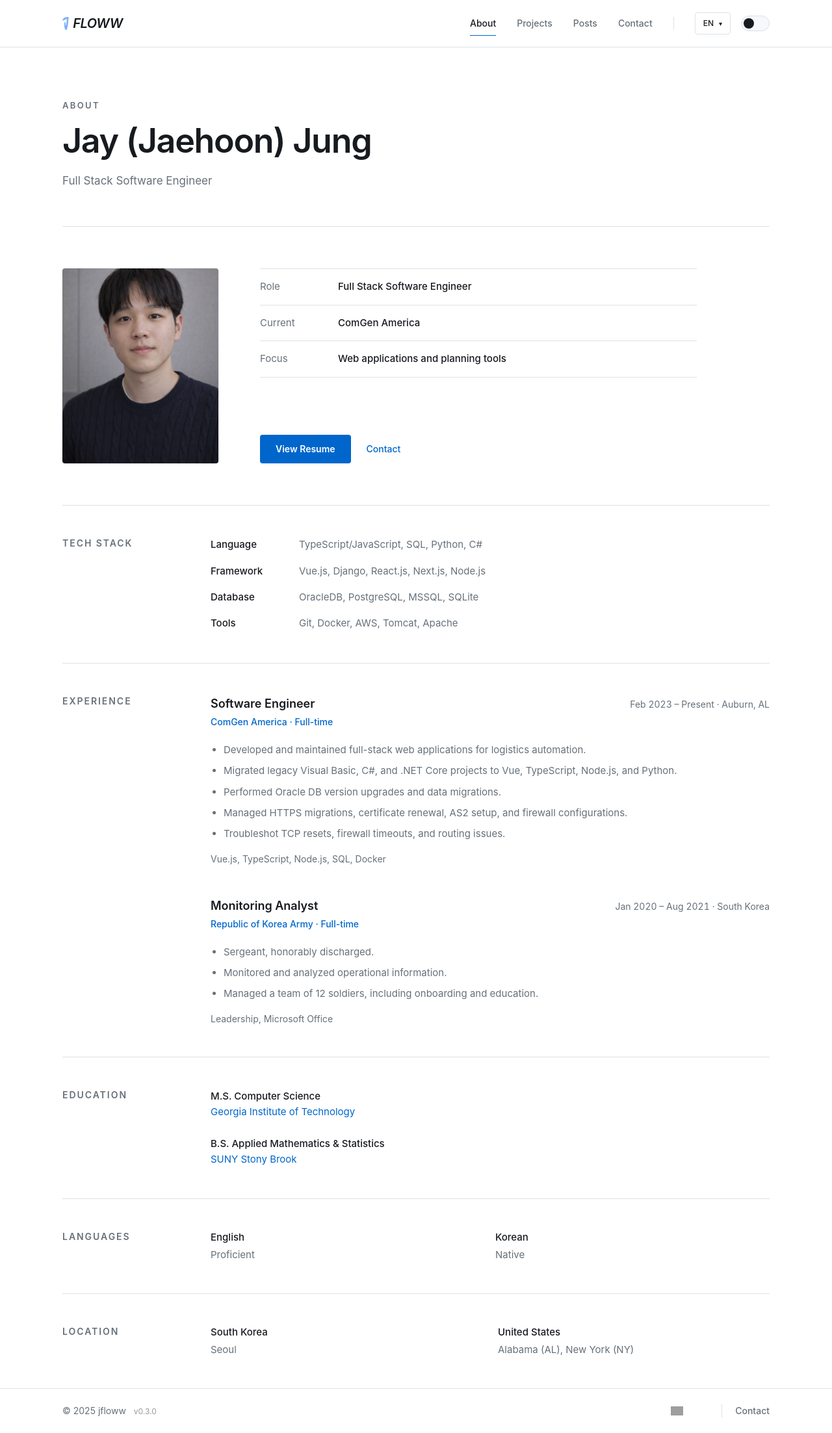
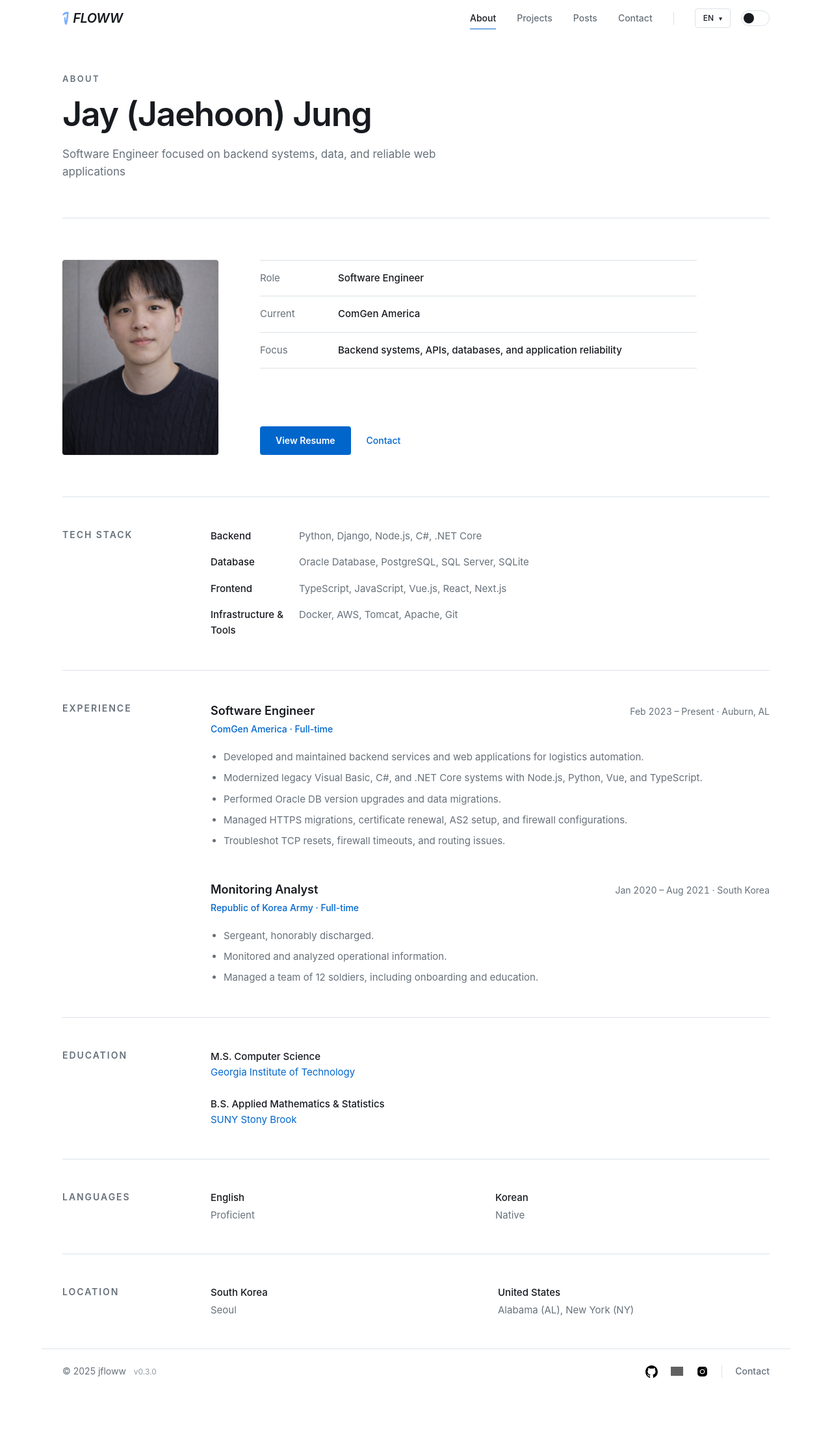
Before and after one commit to jfloww/jfloww-portfolio, a Next.js app: page /about in a window 1280 px wide. Shown: the whole page at 65% size. After the commit the page ends 2144 px from the top, so only its background shows below. Built offline with nearby package versions, Linux system fonts and the light colour scheme; grey boxes are pictures that could not be loaded.

Commit message:
feat: refine portfolio layout and backend profile

```diff
--- a/app/[locale]/posts/[id]/page.tsx
+++ b/app/[locale]/posts/[id]/page.tsx
@@ -25,7 +25,7 @@ export default async function LocalizedPostDetailPage({ params }: PostPageProps)
   return (
     <div className="w-full px-3 py-3 md:py-3">
       <section className="mx-auto w-full max-w-5xl">
-        <div className="pb-8 border-b border-gray-200/80 dark:border-white/10">
+        <div className="border-b border-[var(--divider)] pb-8">
           <p className="text-sm tracking-wide text-gray-500 dark:text-white/60 mb-3">Post</p>
           <h1 className="text-3xl md:text-4xl font-semibold text-gray-900 dark:text-white leading-tight">{entry.meta.title}</h1>
           <p className="mt-3 text-sm text-gray-600 dark:text-white/70">{dateFormat(entry.meta.date)}</p>
--- a/app/components/layout/PageHeader.tsx
+++ b/app/components/layout/PageHeader.tsx
@@ -5,16 +5,23 @@ interface PageHeaderProps {
   title: string;
   description?: string;
   aside?: ReactNode;
+  compact?: boolean;
 }
 
-export default function PageHeader({ eyebrow, title, description, aside }: PageHeaderProps) {
+export default function PageHeader({ eyebrow, title, description, aside, compact = false }: PageHeaderProps) {
   return (
-    <header className="border-b border-[var(--divider)] pb-10 pt-14 md:pb-14 md:pt-20">
-      <div className="flex flex-col gap-8 md:flex-row md:items-end md:justify-between">
+    <header className={`border-b border-[var(--divider)] ${compact ? 'py-7 md:py-9' : 'py-10 md:py-14'}`}>
+      <div className={`flex flex-col md:flex-row md:items-end md:justify-between ${compact ? 'gap-5' : 'gap-8'}`}>
         <div className="max-w-3xl">
-          <p className="mb-4 text-[13px] font-semibold uppercase tracking-[0.18em] text-[var(--muted)]">{eyebrow}</p>
-          <h1 className="text-4xl font-semibold leading-[1.08] tracking-tight text-[var(--foreground)] md:text-[52px]">{title}</h1>
-          {description && <p className="mt-5 max-w-2xl text-base leading-relaxed text-[var(--muted)] md:text-[17px]">{description}</p>}
+          <p className={`${compact ? 'mb-3' : 'mb-4'} text-[13px] font-semibold uppercase tracking-[0.18em] text-[var(--muted)]`}>{eyebrow}</p>
+          <h1
+            className={`text-4xl font-semibold leading-[1.08] tracking-tight text-[var(--foreground)] ${compact ? 'md:text-[44px]' : 'md:text-[52px]'}`}
+          >
+            {title}
+          </h1>
+          {description && (
+            <p className={`${compact ? 'mt-3' : 'mt-5'} max-w-2xl text-base leading-relaxed text-[var(--muted)] md:text-[17px]`}>{description}</p>
+          )}
         </div>
         {aside && <div className="shrink-0 text-sm text-[var(--muted)]">{aside}</div>}
       </div>
--- a/app/components/pages/AboutPage.tsx
+++ b/app/components/pages/AboutPage.tsx
@@ -9,7 +9,11 @@ export default function AboutPage() {
   return (
     <div className="w-full bg-[var(--background)]">
       <PageShell>
-        <PageHeader eyebrow="About" title="Jay (Jaehoon) Jung" description="Full Stack Software Engineer" />
+        <PageHeader
+          eyebrow="About"
+          title="Jay (Jaehoon) Jung"
+          description="Software Engineer focused on backend systems, data, and reliable web applications"
+        />
 
         <section className="grid gap-10 border-b border-[var(--divider)] py-12 md:grid-cols-[240px_1fr] md:gap-16 md:py-16">
           <Image
@@ -25,7 +29,7 @@ export default function AboutPage() {
             <dl className="divide-y divide-[var(--divider)] border-y border-[var(--divider)] text-[15px]">
               <div className="grid grid-cols-[100px_1fr] gap-5 py-4">
                 <dt className="text-[var(--muted)]">Role</dt>
-                <dd className="font-medium">Full Stack Software Engineer</dd>
+                <dd className="font-medium">Software Engineer</dd>
               </div>
               <div className="grid grid-cols-[100px_1fr] gap-5 py-4">
                 <dt className="text-[var(--muted)]">Current</dt>
@@ -33,7 +37,7 @@ export default function AboutPage() {
               </div>
               <div className="grid grid-cols-[100px_1fr] gap-5 py-4">
                 <dt className="text-[var(--muted)]">Focus</dt>
-                <dd className="font-medium">Web applications and planning tools</dd>
+                <dd className="font-medium">Backend systems, APIs, databases, and application reliability</dd>
               </div>
             </dl>
 
@@ -58,20 +62,20 @@ export default function AboutPage() {
             <h2 className={sectionTitleClass}>Tech Stack</h2>
             <dl className="space-y-4 text-[15px] leading-relaxed text-[var(--muted)]">
               <div className="grid gap-1 sm:grid-cols-[120px_1fr] sm:gap-4">
-                <dt className="font-medium text-[var(--foreground)]">Language</dt>
-                <dd>TypeScript/JavaScript, SQL, Python, C#</dd>
-              </div>
-              <div className="grid gap-1 sm:grid-cols-[120px_1fr] sm:gap-4">
-                <dt className="font-medium text-[var(--foreground)]">Framework</dt>
-                <dd>Vue.js, Django, React.js, Next.js, Node.js</dd>
+                <dt className="font-medium text-[var(--foreground)]">Backend</dt>
+                <dd>Python, Django, Node.js, C#, .NET Core</dd>
               </div>
               <div className="grid gap-1 sm:grid-cols-[120px_1fr] sm:gap-4">
                 <dt className="font-medium text-[var(--foreground)]">Database</dt>
-                <dd>OracleDB, PostgreSQL, MSSQL, SQLite</dd>
+                <dd>Oracle Database, PostgreSQL, SQL Server, SQLite</dd>
               </div>
               <div className="grid gap-1 sm:grid-cols-[120px_1fr] sm:gap-4">
-                <dt className="font-medium text-[var(--foreground)]">Tools</dt>
-                <dd>Git, Docker, AWS, Tomcat, Apache</dd>
+                <dt className="font-medium text-[var(--foreground)]">Frontend</dt>
+                <dd>TypeScript, JavaScript, Vue.js, React, Next.js</dd>
+              </div>
+              <div className="grid gap-1 sm:grid-cols-[120px_1fr] sm:gap-4">
+                <dt className="font-medium text-[var(--foreground)]">Infrastructure &amp; Tools</dt>
+                <dd>Docker, AWS, Tomcat, Apache, Git</dd>
               </div>
             </dl>
           </section>
@@ -93,13 +97,12 @@ export default function AboutPage() {
                   ComGen America · Full-time
                 </a>
                 <ul className="mt-5 list-disc space-y-2 pl-5 text-[15px] leading-relaxed text-[var(--muted)]">
-                  <li>Developed and maintained full-stack web applications for logistics automation.</li>
-                  <li>Migrated legacy Visual Basic, C#, and .NET Core projects to Vue, TypeScript, Node.js, and Python.</li>
+                  <li>Developed and maintained backend services and web applications for logistics automation.</li>
+                  <li>Modernized legacy Visual Basic, C#, and .NET Core systems with Node.js, Python, Vue, and TypeScript.</li>
                   <li>Performed Oracle DB version upgrades and data migrations.</li>
                   <li>Managed HTTPS migrations, certificate renewal, AS2 setup, and firewall configurations.</li>
                   <li>Troubleshot TCP resets, firewall timeouts, and routing issues.</li>
                 </ul>
-                <p className="mt-4 text-sm text-[var(--muted)]">Vue.js, TypeScript, Node.js, SQL, Docker</p>
               </article>
 
               <article>
@@ -120,7 +123,6 @@ export default function AboutPage() {
                   <li>Monitored and analyzed operational information.</li>
                   <li>Managed a team of 12 soldiers, including onboarding and education.</li>
                 </ul>
-                <p className="mt-4 text-sm text-[var(--muted)]">Leadership, Microsoft Office</p>
               </article>
             </div>
           </section>
--- a/app/components/templates/ClientHome.tsx
+++ b/app/components/templates/ClientHome.tsx
@@ -18,7 +18,7 @@ const HOME_COPY = {
     role: 'Full Stack Software Developer',
     headline: ['Hi, there', 'Welcome to my page.'],
     stackLabel: 'Main Stack',
-    stack: ['TypeScript', 'Python', 'SQL'],
+    stack: ['Python', 'SQL', 'TypeScript'],
     projectsCta: 'View Projects',
     aboutCta: 'About Me',
     projectsTitle: 'Projects',
@@ -33,7 +33,7 @@ const HOME_COPY = {
     role: 'Full Stack Software Developer',
     headline: ['안녕하세요,', '개발자 정재훈입니다.'],
     stackLabel: 'Main Stack',
-    stack: ['TypeScript', 'Python', 'SQL'],
+    stack: ['Python', 'SQL', 'TypeScript'],
     projectsCta: 'Projects',
     aboutCta: '소개 보기',
     projectsTitle: 'Projects',
@@ -53,7 +53,7 @@ export default function ClientHome({ projList, postList, locale }: ClientHomePro
 
   return (
     <div className="w-full bg-[var(--background)] text-[var(--foreground)]">
-      <section className="py-16 md:py-24">
+      <section className="py-12 md:py-20">
         <PageShell>
           <div className="flex flex-col-reverse gap-10 md:flex-row md:items-start md:justify-between md:gap-16">
             <div className="max-w-3xl">
@@ -91,7 +91,11 @@ export default function ClientHome({ projList, postList, locale }: ClientHomePro
         </PageShell>
       </section>
 
-      <section className="border-y border-[var(--divider)] bg-[var(--surface-subtle)] py-16 md:py-24">
+      <PageShell>
+        <div className="h-px bg-[var(--divider)]" aria-hidden="true" />
+      </PageShell>
+
+      <section className="py-12 md:py-20">
         <PageShell>
           <div className="mb-12 flex flex-col items-start gap-4 sm:flex-row sm:items-end sm:justify-between">
             <div>
@@ -117,7 +121,11 @@ export default function ClientHome({ projList, postList, locale }: ClientHomePro
         </PageShell>
       </section>
 
-      <section className="py-16 md:py-24">
+      <PageShell>
+        <div className="h-px bg-[var(--divider)]" aria-hidden="true" />
+      </PageShell>
+
+      <section className="py-12 md:py-20">
         <PageShell>
           <div className="mb-8 flex flex-col items-start gap-3 sm:flex-row sm:items-baseline sm:justify-between sm:gap-6">
             <h2 className="text-[22px] font-semibold tracking-tight">{copy.notesTitle}</h2>
@@ -125,7 +133,7 @@ export default function ClientHome({ projList, postList, locale }: ClientHomePro
               {copy.seeAllPosts}
             </Link>
           </div>
-          <div className="divide-y divide-[var(--divider)] border-y border-[var(--divider)]">
+          <div className="divide-y divide-[var(--divider)]">
             {postList.map((post) => (
               <article key={post.id}>
                 <Link href={`${prefix}/posts/${post.id}`} className="group grid gap-3 py-7 md:grid-cols-[140px_1fr_120px] md:gap-12">
@@ -146,7 +154,11 @@ export default function ClientHome({ projList, postList, locale }: ClientHomePro
         </PageShell>
       </section>
 
-      <section className="border-t border-[var(--divider)] bg-[var(--surface-subtle)] py-12">
+      <PageShell>
+        <div className="h-px bg-[var(--divider)]" aria-hidden="true" />
+      </PageShell>
+
+      <section className="py-12">
         <PageShell className="flex flex-col items-start justify-between gap-4 sm:flex-row sm:items-center">
           <p className="text-[15px] leading-relaxed text-[var(--muted)]">{copy.contact}</p>
           <Link href={`${prefix}/contact`} className="shrink-0 text-sm font-medium text-[var(--accent)] hover:underline hover:underline-offset-4">
--- a/app/components/templates/ImageSlider.tsx
+++ b/app/components/templates/ImageSlider.tsx
@@ -19,7 +19,7 @@ export default function ImageSlider({ images }: ImageSliderProps) {
   if (images.length === 0) {
     return (
       <div className="relative w-full bg-gray-900 rounded-lg">
-      <div className="relative w-full h-64 sm:h-80 md:h-[380px] overflow-hidden rounded-lg flex items-center justify-center text-white/70">
+        <div className="relative w-full h-64 sm:h-80 md:h-[380px] overflow-hidden rounded-lg flex items-center justify-center text-white/70">
           No images
         </div>
       </div>
@@ -81,7 +81,7 @@ export default function ImageSlider({ images }: ImageSliderProps) {
         </button>
       </div>
 
-      <div className="flex space-x-2 justify-center py-3 bg-[#1A1A1F]">
+      <div className="flex justify-center space-x-2 bg-black py-3">
         {images.map((_, index) => (
           <button
             key={index}
--- a/app/components/templates/MainFooter.tsx
+++ b/app/components/templates/MainFooter.tsx
@@ -13,18 +13,18 @@ export default function Footer() {
   const contactHref = locale === 'ko' ? '/ko/contact' : '/contact';
 
   return (
-    <footer className="w-full border-t border-[var(--divider)] bg-[var(--background)]">
-      <div className="page-shell py-6">
+    <footer className="w-full bg-[var(--background)]">
+      <div className="page-shell border-t border-[var(--divider)] py-6">
         <div className="flex flex-col items-center justify-between gap-6 sm:flex-row">
           <div className="text-sm text-[var(--muted)]">
             © {new Date().getFullYear()} jfloww <span className="ml-2 text-xs opacity-70">{APP_VERSION}</span>
           </div>
           <div className="flex items-center gap-5">
             <a aria-label="GitHub" target="_blank" href="https://github.com/jfloww" rel="noopener noreferrer" className="footer-icon">
-              <Image src="/icons/github.svg" width={19} height={19} alt="" className="dark:invert" />
+              <Image src="/icons/github.svg" width={19} height={19} alt="" className="invert dark:invert-0" />
             </a>
             <a aria-label="LinkedIn" target="_blank" href="https://www.linkedin.com/in/jfloww/" rel="noopener noreferrer" className="footer-icon">
-              <Image src="/icons/linkedin.svg" width={19} height={19} alt="" className="dark:invert" />
+              <Image src="/icons/linkedin.svg" width={19} height={19} alt="" className="invert dark:invert-0" />
             </a>
             <a
               aria-label="Instagram"
@@ -33,7 +33,7 @@ export default function Footer() {
               rel="noopener noreferrer"
               className="footer-icon"
             >
-              <Image src="/icons/insta.svg" width={19} height={19} alt="" className="dark:invert" />
+              <Image src="/icons/insta.svg" width={19} height={19} alt="" className="invert dark:invert-0" />
             </a>
             <span className="h-5 w-px bg-[var(--divider)]" />
             <Link href={contactHref} className="text-sm font-medium text-[var(--muted)] transition-colors hover:text-[var(--foreground)]">
--- a/app/components/templates/MainHeader.tsx
+++ b/app/components/templates/MainHeader.tsx
@@ -40,8 +40,8 @@ export default function Header() {
   };
 
   return (
-    <header className="sticky top-0 z-50 w-full border-b border-[var(--divider)] bg-[var(--background)]">
-      <div className="page-shell flex h-[72px] items-center justify-between gap-8">
+    <header className="sticky top-0 z-50 w-full bg-[var(--background)]">
+      <div className="page-shell flex h-14 items-center justify-between gap-8">
         <Link href={getLocalizedPath('/')} className="header-button flex items-center gap-1.5 text-xl font-semibold tracking-tight">
           <Image src="/icons/jfloww.png" width={25} height={20} alt="JFLOWW" className="h-5 w-auto" priority />
           <span className="italic">FLOWW</span>
@@ -56,7 +56,7 @@ export default function Header() {
                   key={item.href}
                   href={href}
                   className={clsx(
-                    'header-button border-b py-2 text-sm font-medium transition-colors',
+                    'header-button border-b py-1.5 text-sm font-medium transition-colors',
                     isActive(href)
                       ? 'border-[var(--accent)] text-[var(--foreground)]'
                       : 'border-transparent text-[var(--muted)] hover:text-[var(--foreground)]'
@@ -75,7 +75,7 @@ export default function Header() {
               <button
                 type="button"
                 onClick={() => setLangMenuOpen((open) => !open)}
-                className="inline-flex items-center gap-2 rounded-[4px] border border-[var(--divider)] px-3 py-2 text-xs font-medium text-[var(--foreground)] transition-colors hover:border-[var(--muted)]"
+                className="inline-flex items-center gap-2 rounded-[4px] border border-[var(--divider)] px-3 py-1.5 text-xs font-medium text-[var(--foreground)] transition-colors hover:border-[var(--muted)]"
                 aria-expanded={langMenuOpen}
               >
                 {currentLocale === 'en' ? 'EN' : 'KO'}
@@ -88,14 +88,14 @@ export default function Header() {
                   <button
                     type="button"
                     onClick={() => changeLanguage('en')}
-                    className="block w-full px-3 py-2 text-left text-sm hover:bg-[var(--surface-subtle)]"
+                    className="block w-full px-3 py-2 text-left text-sm hover:bg-black/[0.03] dark:hover:bg-white/[0.05]"
                   >
                     English
                   </button>
                   <button
                     type="button"
                     onClick={() => changeLanguage('ko')}
-                    className="block w-full px-3 py-2 text-left text-sm hover:bg-[var(--surface-subtle)]"
+                    className="block w-full px-3 py-2 text-left text-sm hover:bg-black/[0.03] dark:hover:bg-white/[0.05]"
                   >
                     한국어
                   </button>
--- a/app/globals.css
+++ b/app/globals.css
@@ -5,7 +5,7 @@
 :root {
   --background: #ffffff;
   --foreground: #171a1f;
-  --surface-subtle: #f6f8fb;
+  --surface-subtle: #ffffff;
   --muted: #66707a;
   --divider: #dce2e8;
   --accent: #0066cc;
@@ -14,7 +14,7 @@
 .dark {
   --background: #0a0a0a;
   --foreground: #ededed;
-  --surface-subtle: #101318;
+  --surface-subtle: #0a0a0a;
   --muted: #a7adb5;
   --divider: #252b33;
   --accent: #60a5fa;
--- a/app/posts/[id]/page.tsx
+++ b/app/posts/[id]/page.tsx
@@ -22,7 +22,7 @@ export default async function PostDetailPage({ params }: PostPageProps) {
   return (
     <div className="w-full px-3 py-3 md:py-3">
       <section className="mx-auto w-full max-w-5xl">
-        <div className="pb-8 border-b border-gray-200/80 dark:border-white/10">
+        <div className="border-b border-[var(--divider)] pb-8">
           <p className="text-sm tracking-wide text-gray-500 dark:text-white/60 mb-3">Post</p>
           <h1 className="text-3xl md:text-4xl font-semibold text-gray-900 dark:text-white leading-tight">{entry.meta.title}</h1>
           <p className="mt-3 text-sm text-gray-600 dark:text-white/70">{dateFormat(entry.meta.date)}</p>
--- a/app/projects/[id]/ProjectClient.tsx
+++ b/app/projects/[id]/ProjectClient.tsx
@@ -22,7 +22,7 @@ export default function ProjectClient({ title, date, techStack, images, mdxConte
     <div className="w-full px-3 py-2 md:py-3">
       <section className="mx-auto w-full max-w-4xl">
         {/* Header */}
-        <div className="flex flex-col gap-4 pb-5 border-b border-gray-200/80 dark:border-white/10">
+        <div className="flex flex-col gap-4 border-b border-[var(--divider)] pb-5">
           <div className="min-w-0">
             <p className="text-xs font-medium uppercase tracking-[0.16em] text-gray-500 dark:text-white/60 mb-2">Project</p>
             <h1 className="text-2xl md:text-3xl font-semibold text-gray-900 dark:text-white leading-tight">{title}</h1>
@@ -36,8 +36,8 @@ export default function ProjectClient({ title, date, techStack, images, mdxConte
 
         {/* Slider */}
         {showSlider && images.length > 0 && (
-          <div className="mt-5 pb-6 border-b border-gray-200/80 dark:border-white/10">
-            <div className="rounded-xl overflow-hidden border border-gray-200/80 dark:border-white/10 bg-white/60 dark:bg-white/5">
+          <div className="mt-5 border-b border-[var(--divider)] pb-6">
+            <div className="overflow-hidden rounded-xl border border-[var(--divider)] bg-[var(--background)]">
               <ImageSlider images={images} />
             </div>
           </div>
```
Also changed, not shown: app/components/pages/ContactPage.tsx (+14 -9 lines), .superdesign/design-system.md.
